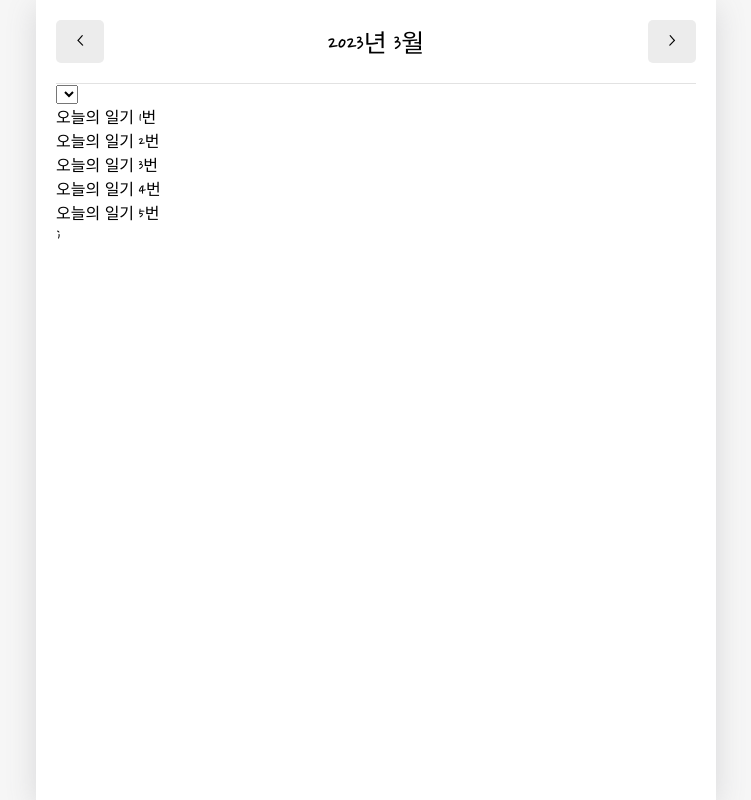
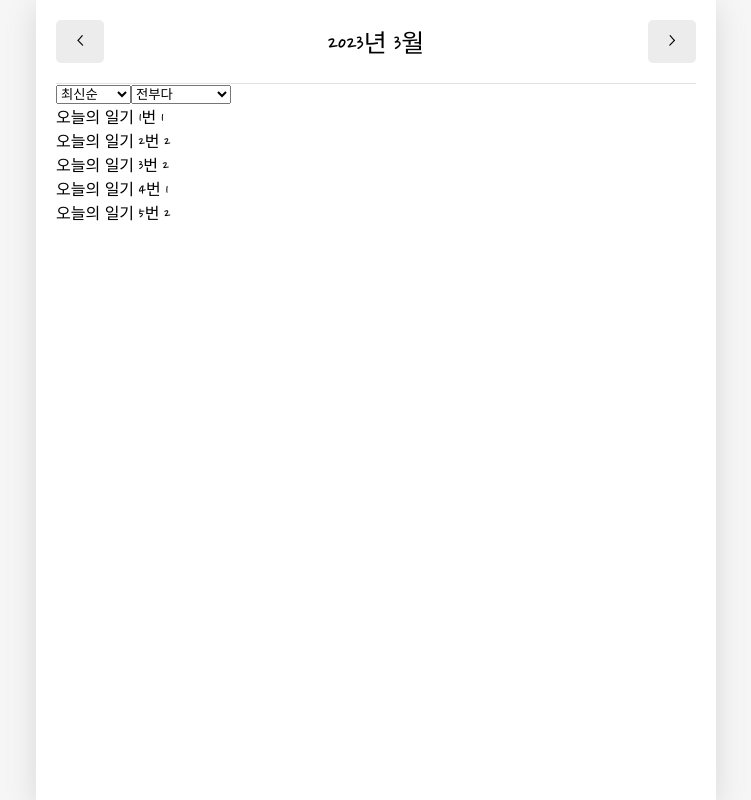
Before and after one commit to KyleKim107/dailyDiary, a React (Create React App) app: page / in a window 1280 px wide. Shown: the whole page, without its empty margins (264-1015 px from the left). Built offline with nearby package versions, Linux system fonts and the light colour scheme; a web font is replaced by a local one.

Commit message:
Add Filter on the Diary List

```diff
--- a/src/App.js
+++ b/src/App.js
@@ -45,23 +45,23 @@ const dummyData = [
   {id: 1,
   emotion: 1,
   content: "오늘의 일기 1번",
-  date : new Date()},
+  date : 1681738171000},
   {id: 2,
-  emotion: 1,
+  emotion: 2,
   content: "오늘의 일기 2번",
-  date : new Date()},
+  date : 1681738171100},
   {id: 3,
-  emotion: 1,
+  emotion: 2,
   content: "오늘의 일기 3번",
-  date : new Date()},
+  date : 1681738171200},
   {id: 4,
   emotion: 1,
   content: "오늘의 일기 4번",
-  date : new Date()},
+  date : 1681738171300},
   {id: 5,
-  emotion: 1,
+  emotion: 2,
   content: "오늘의 일기 5번",
-  date : new Date()}
+  date : 1681738171400}
   ]
 
 function App() {
--- a/src/components/DiaryList.js
+++ b/src/components/DiaryList.js
@@ -1,31 +1,56 @@
 import { useState } from "react";
+import MyButton from "./MyButton";
 
 const sortOptionList = [
     {
-        value: "latest",
+        value:"latest",
         name:"최신순"
     },
     {
-        value: "oldest",
+        value:"oldest",
         name:"오래된 순"
     },
 ];
 
+const filterOptionList = [
+    { value: "all", name: "전부다" },
+    { value: "good", name: "좋은 감정만" },
+    { value: "bad", name: "안좋은 감정만" },
+  ];
+
+
 const ControlMenu = ({value, onChange, optionList}) =>{
     return (
-    <select value={value} onChange={(e)=> onChange(e.target.value)}>
-        {optionList.map((it,idx) =>{
+    <select
+        value={value}
+        onChange={(e)=> onChange(e.target.value)}
+    >
+        {optionList.map((it,idx) =>
             <option key={idx} value={it.value}>
                 {it.name}
             </option>
-        })};
+        )};
     </select>);
-}
+};
 
 const DiaryList = ({diaryList}) =>{
     const [sortType, setSortType] = useState("lastest");
+    const [filter, setFilter] = useState("all")
+
+
 
     const getProcessedDiaryList = () =>{
+
+        const filterCallback = (item) =>{
+            if(filter=== "good"){
+                return parseInt(item.emotion) <= 3;
+            }else {
+                return parseInt(item.emotion) > 3;
+            }
+        };
+
+
+
         const compare = (a,b) =>{
             if(sortType === 'latest'){
                 return parseInt(b.date) - parseInt(a.date);
@@ -35,6 +60,7 @@ const DiaryList = ({diaryList}) =>{
         }
         const copyList = JSON.parse(JSON.stringify(diaryList));
         const sortedList = copyList.sort(compare);
+
         return sortedList;
     }
 
@@ -44,11 +70,18 @@ const DiaryList = ({diaryList}) =>{
             onChange={setSortType}
             optionList={sortOptionList}
           />
+        <ControlMenu
+            value={filter}
+            onChange={setFilter}
+            optionList={filterOptionList}
+          />
         {getProcessedDiaryList().map((it) => (
-            <div key={it.id}>{it.content}</div>
-        ))};
+            <div key={it.id}>
+                {it.content} {it.emotion}
+            </div>
+        ))}
     </div>
-}
+};
 
 DiaryList.defaultProps = {
     diaryList: [],
```
Also changed, not shown: src/pages/Home.js (line endings or trailing spaces).
